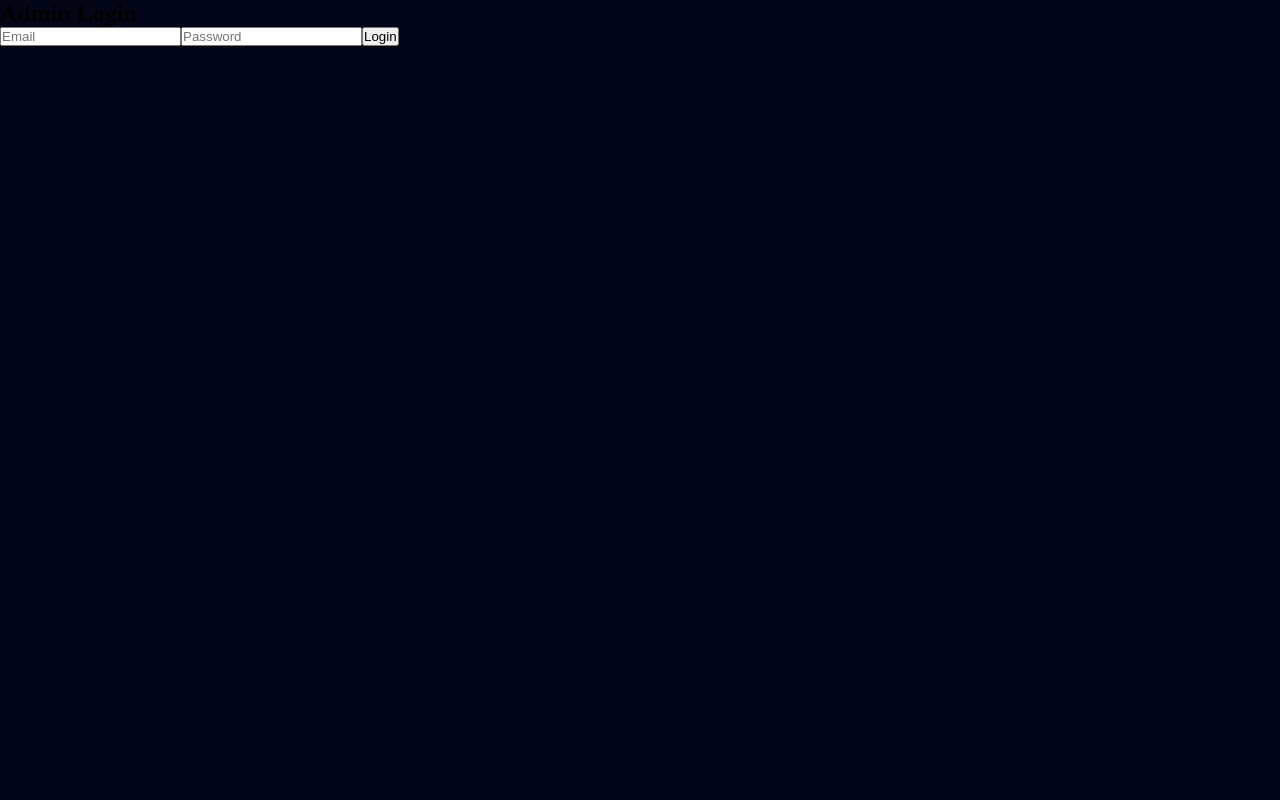
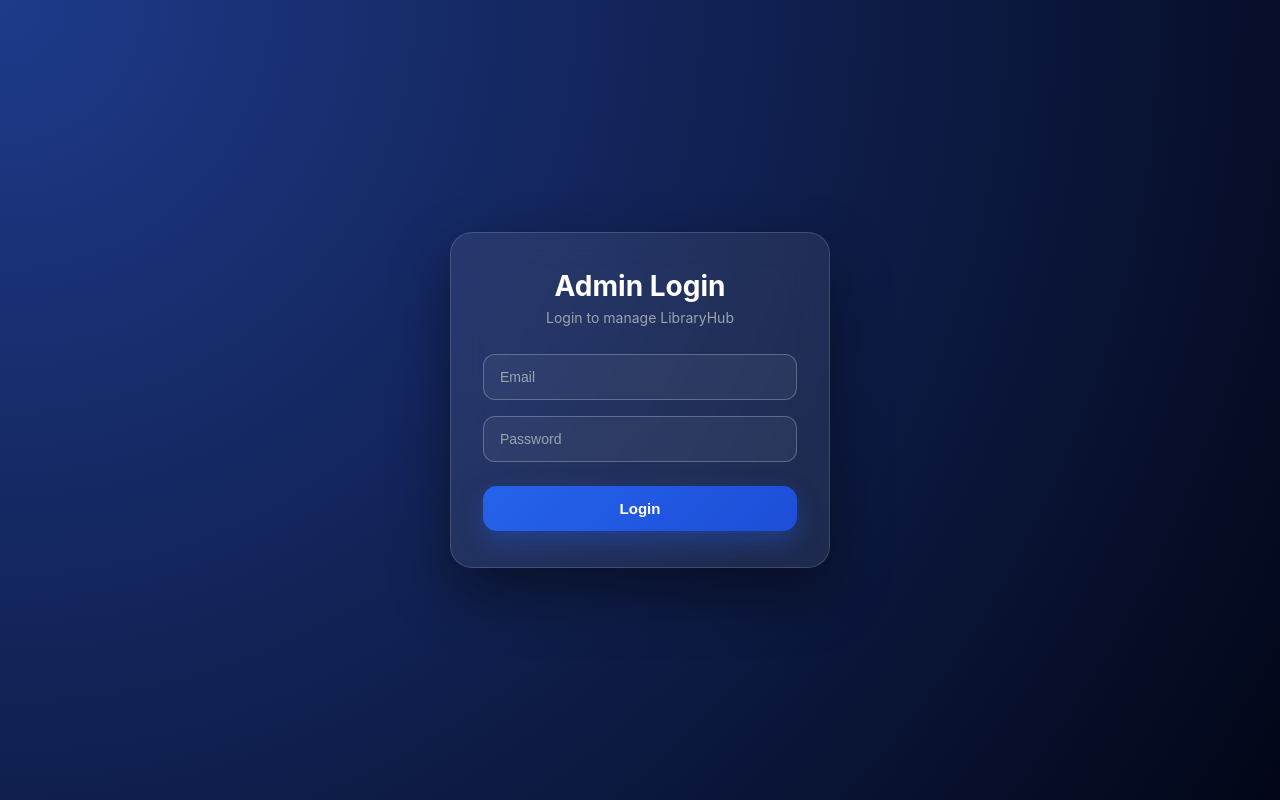
Before and after one commit to SudheshHegde2002/LibraryHub-Frontend, a React (Create React App) app: page /login in a window 1280 px wide. Built offline with nearby package versions, Linux system fonts and the light colour scheme; the HTML template or start-up script is replaced by a standard one.

Commit message:
some styling to login page

```diff
--- a/src/pages/Dashboard.css
+++ b/src/pages/Dashboard.css
@@ -105,3 +105,18 @@
     color: inherit;
     display: block;
   }
+
+
+  @media (max-width: 600px) {
+    .dashboard-glass {
+      padding: 24px;
+    }
+
+    .dashboard-title {
+      font-size: 24px;
+    }
+
+    .dashboard-grid {
+      grid-template-columns: 1fr;
+    }
+  }
--- /dev/null
+++ b/src/pages/Login.css
@@ -0,0 +1,100 @@
+.login-wrapper {
+    position: fixed;
+    inset: 0;
+    width: 100vw;
+    height: 100vh;
+    background: radial-gradient(circle at top left, #1e3a8a, #020617);
+    display: flex;
+    align-items: center;
+    justify-content: center;
+    font-family: "Inter", system-ui, -apple-system, BlinkMacSystemFont;
+  }
+
+  .login-glass {
+    width: 380px;
+    padding: 36px 32px;
+    border-radius: 22px;
+    background: rgba(255, 255, 255, 0.08);
+    backdrop-filter: blur(18px);
+    -webkit-backdrop-filter: blur(18px);
+    border: 1px solid rgba(255, 255, 255, 0.15);
+    box-shadow: 0 25px 60px rgba(0, 0, 0, 0.45);
+    max-width: 100%;
+  }
+
+  .login-title {
+    color: #ffffff;
+    font-size: 28px;
+    font-weight: 700;
+    margin-bottom: 6px;
+    text-align: center;
+  }
+
+  .login-subtitle {
+    color: #9ca3af;
+    font-size: 14px;
+    text-align: center;
+    margin-bottom: 28px;
+  }
+
+  .login-field {
+    width: 100%;
+    box-sizing: border-box;
+    padding: 14px 16px;
+    border-radius: 12px;
+    border: 1px solid rgba(255, 255, 255, 0.25);
+    background: rgba(255, 255, 255, 0.05);
+    color: white;
+    font-size: 14px;
+    outline: none;
+    margin-bottom: 16px;
+    transition: 0.25s ease;
+  }
+
+  .login-field::placeholder {
+    color: #9ca3af;
+  }
+
+  .login-field:focus {
+    border-color: #3b82f6;
+    box-shadow: 0 0 0 2px rgba(59, 130, 246, 0.25);
+  }
+
+  .login-btn {
+    width: 100%;
+    padding: 14px;
+    border-radius: 14px;
+    border: none;
+    background: linear-gradient(135deg, #2563eb, #1d4ed8);
+    color: white;
+    font-weight: 600;
+    font-size: 15px;
+    cursor: pointer;
+    transition: 0.25s ease;
+    box-shadow: 0 10px 25px rgba(37, 99, 235, 0.35);
+    margin-top: 8px;
+  }
+
+  .login-btn:hover {
+    transform: translateY(-2px);
+    box-shadow: 0 14px 35px rgba(37, 99, 235, 0.55);
+  }
+
+  .login-error {
+    margin-top: 14px;
+    color: #f87171;
+    font-size: 13px;
+    text-align: center;
+  }
+
+
+  @media (max-width: 480px) {
+    .login-glass {
+      width: 92%;
+      padding: 28px 20px;
+    }
+
+    .login-title {
+      font-size: 22px;
+    }
+  }
--- a/src/pages/Login.tsx
+++ b/src/pages/Login.tsx
@@ -1,22 +1,49 @@
 import { useState } from 'react';
 import api from '../api';
+import './Login.css';
 
 export default function Login() {
   const [email, setEmail] = useState('');
   const [password, setPassword] = useState('');
+  const [error, setError] = useState('');
 
   const handleLogin = async () => {
-    const res = await api.post('/auth/login', { email, password });
-    localStorage.setItem('token', res.data.access_token);
-    window.location.href = '/dashboard';
+    try {
+      const res = await api.post('/auth/login', { email, password });
+      localStorage.setItem('token', res.data.access_token);
+      window.location.href = '/dashboard';
+    } catch (err) {
+      setError('Invalid email or password');
+    }
   };
 
   return (
-    <div>
-      <h2>Admin Login</h2>
-      <input placeholder="Email" onChange={e => setEmail(e.target.value)} />
-      <input type="password" placeholder="Password" onChange={e => setPassword(e.target.value)} />
-      <button onClick={handleLogin}>Login</button>
+    <div className="login-wrapper">
+      <div className="login-glass">
+        <div className="login-title">Admin Login</div>
+        <div className="login-subtitle">
+          Login to manage LibraryHub
+        </div>
+
+        <input
+          className="login-field"
+          placeholder="Email"
+          onChange={e => setEmail(e.target.value)}
+        />
+
+        <input
+          className="login-field"
+          type="password"
+          placeholder="Password"
+          onChange={e => setPassword(e.target.value)}
+        />
+
+        <button className="login-btn" onClick={handleLogin}>
+          Login
+        </button>
+
+        {error && <div className="login-error">{error}</div>}
+      </div>
     </div>
   );
 }
```
